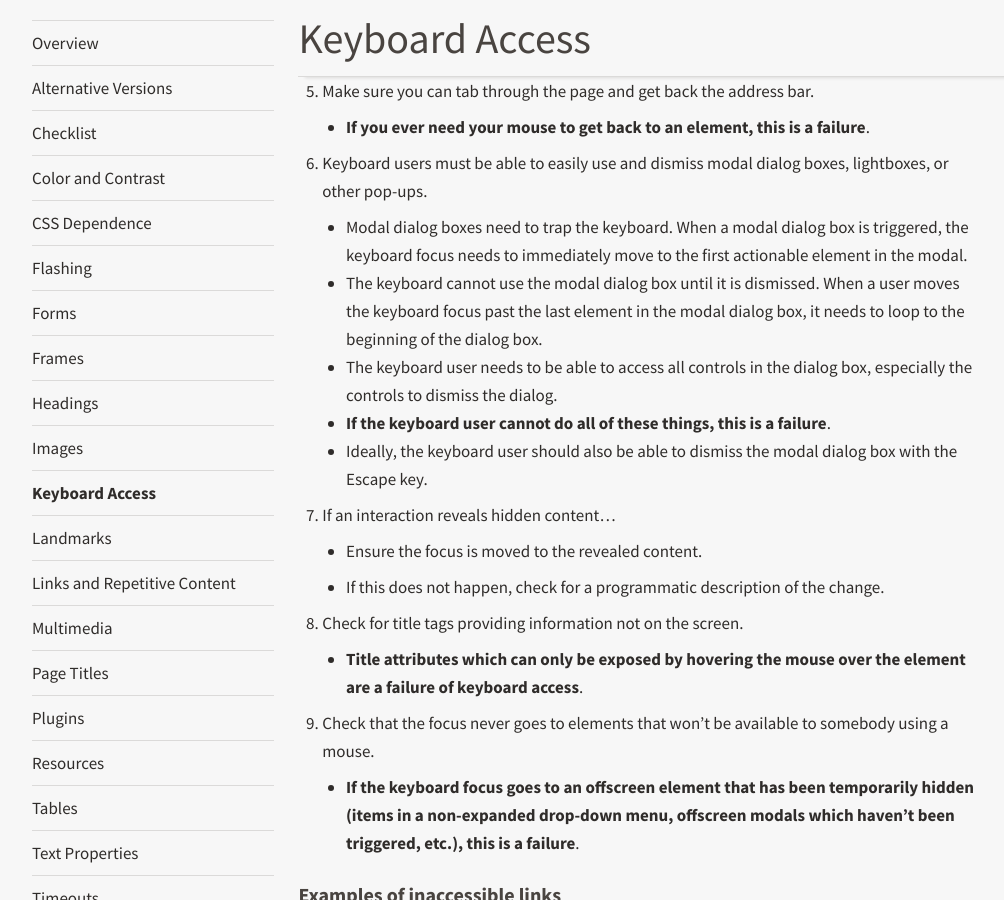
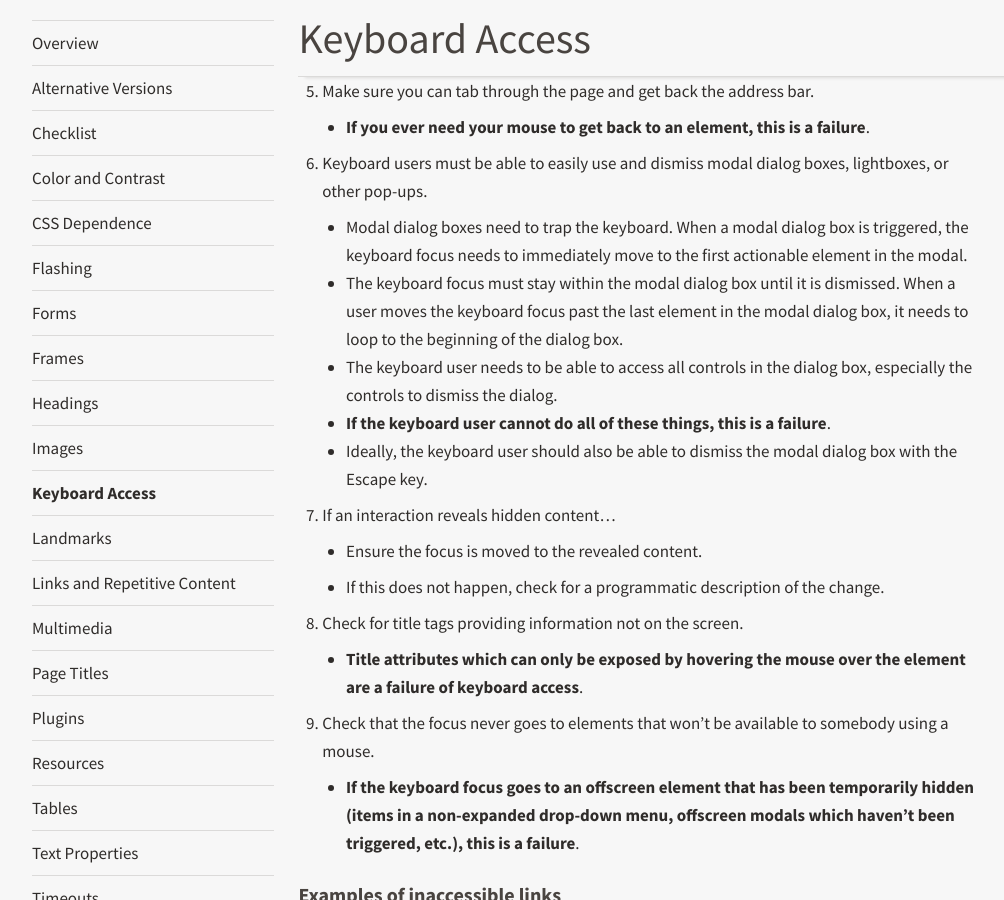
Before and after one commit to USDA-FSA/fsa-design-system, a Jekyll site: the page built from guides/accessibility/keyboard.md, in a window 1280 px wide and 900 px high, scrolled down 904 px. Shown: the whole window, without its empty margins (2-1006 px from the left). Built offline with Jekyll 4.4.1, drawn with Linux system fonts in a browser that asks for light colours.

Commit message:
Update keyboard.md
Fixed a typo in 6, bullet 2 that made the statement non-sensible.

```diff
--- a/guides/accessibility/keyboard.md
+++ b/guides/accessibility/keyboard.md
@@ -20,7 +20,7 @@
   * __If you ever need your mouse to get back to an element, this is a failure__.
 6. Keyboard users must be able to easily use and dismiss modal dialog boxes, lightboxes, or other pop-ups.
   * Modal dialog boxes need to trap the keyboard. When a modal dialog box is triggered, the keyboard focus needs to immediately move to the first actionable element in the modal.
-  * The keyboard cannot use the modal dialog box until it is dismissed. When a user moves the keyboard focus past the last element in the modal dialog box, it needs to loop to the beginning of the dialog box.
+  * The keyboard focus must stay within the modal dialog box until it is dismissed. When a user moves the keyboard focus past the last element in the modal dialog box, it needs to loop to the beginning of the dialog box.
   * The keyboard user needs to be able to access all controls in the dialog box, especially the controls to dismiss the dialog.
   * __If the keyboard user cannot do all of these things, this is a failure__.
   * Ideally, the keyboard user should also be able to dismiss the modal dialog box with the Escape key.
```
